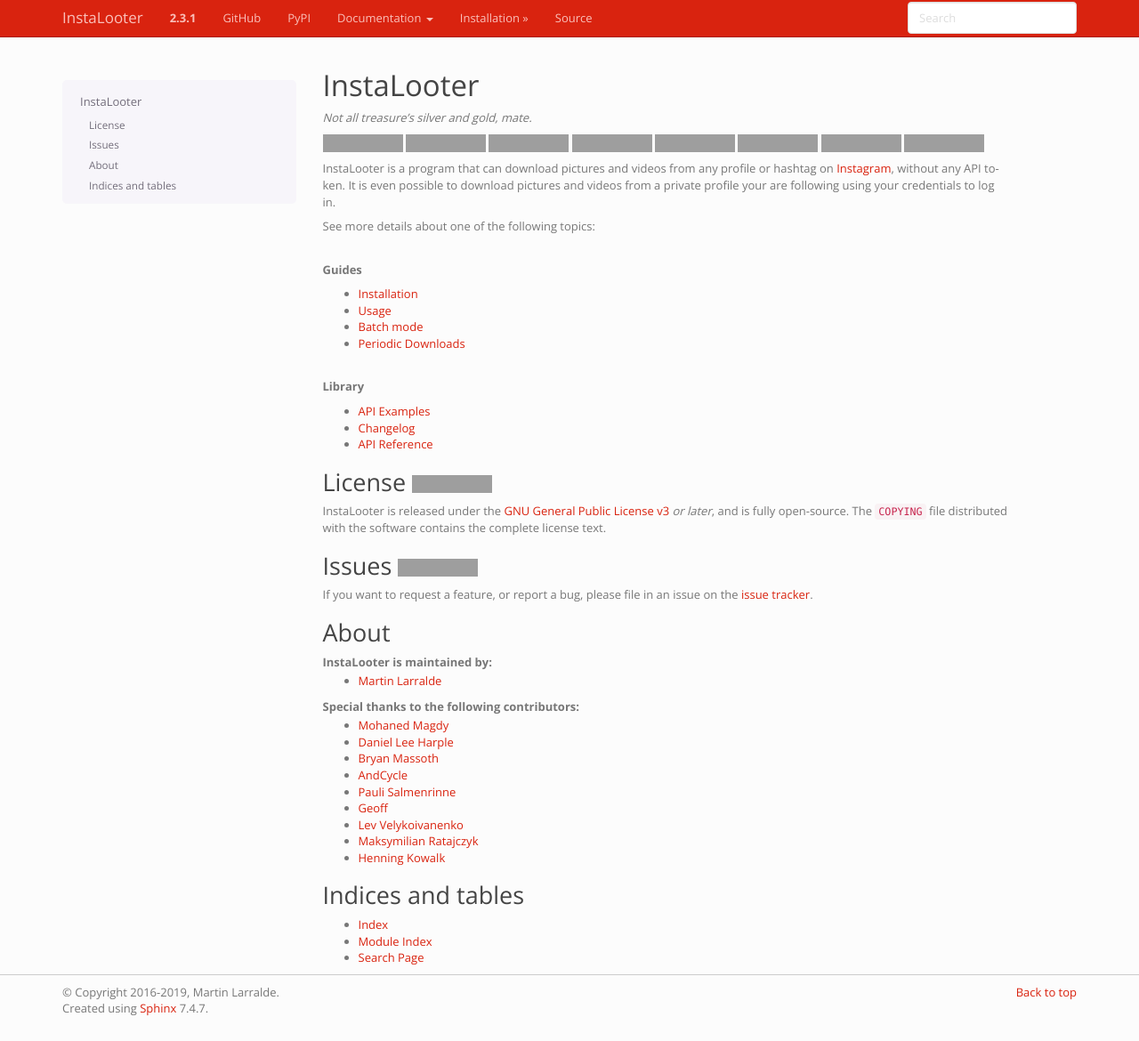
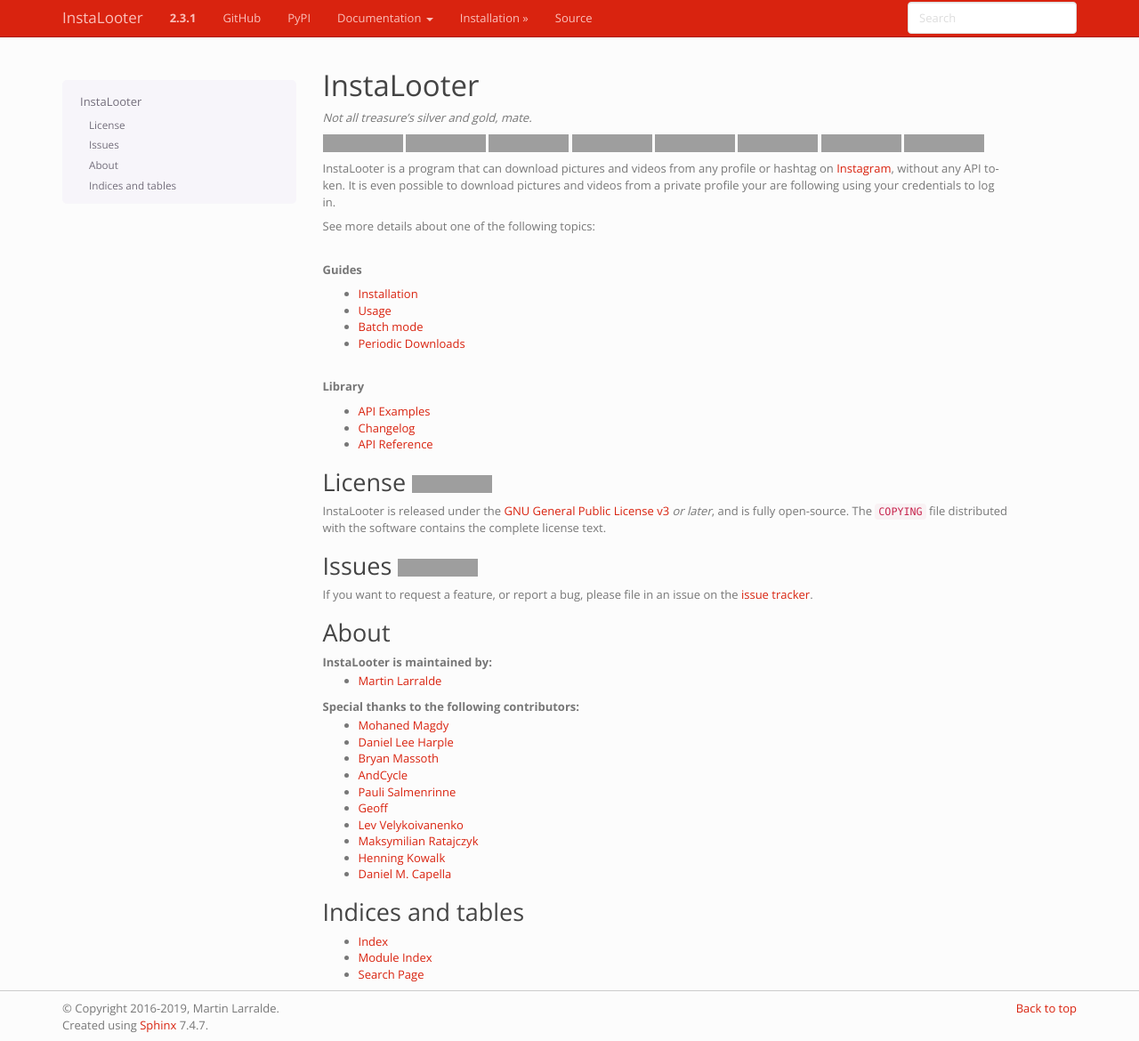
Before and after one commit to althonos/InstaLooter, a Sphinx documentation site: the page built from docs/source/index.rst, in a window 1280 px wide and 1170 px high, cut to the strip 0-1170 px from the top of the window. Shown: the whole strip at 89% size. Built offline with Sphinx 7.4.7, drawn with Linux system fonts in a browser that asks for light colours; the version number is read from the project's files by our own code; grey boxes are pictures that could not be loaded.

Commit message:
Add @polyzen to the contributors [ci skip]

```diff
--- a/docs/source/index.rst
+++ b/docs/source/index.rst
@@ -64,6 +64,7 @@ Special thanks to the following contributors:
   * `Lev Velykoivanenko <https://github.com/AbysmalBiscuit>`_
   * `Maksymilian Ratajczyk <https://github.com/mratajczyk>`_
   * `Henning Kowalk <https://github.com/Henning-K>`_
+  * `Daniel M. Capella <https://github.com/polyzen>`_
 
 Indices and tables
 ------------------
```
